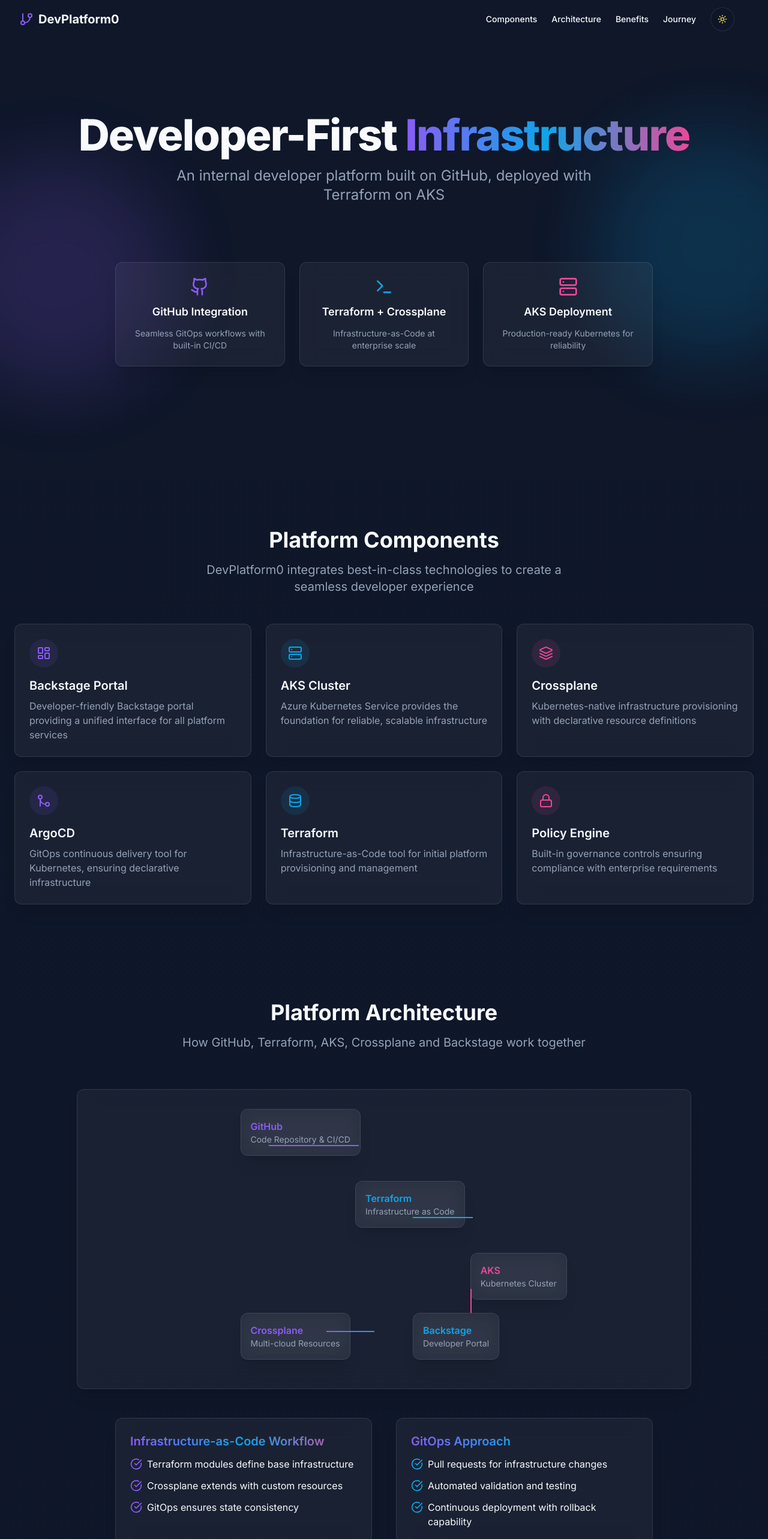
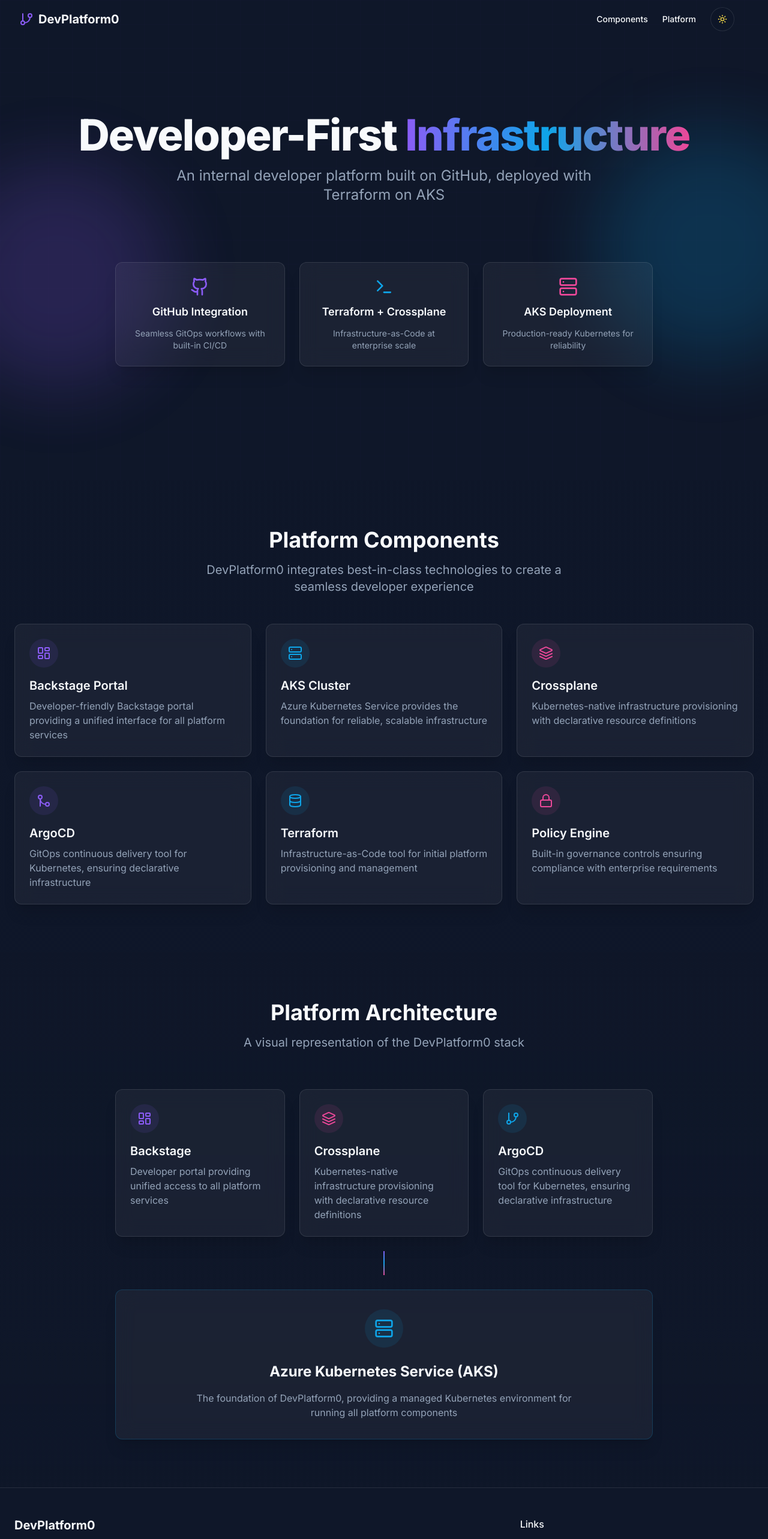
Before and after one commit to sanveld/cloud-builder-canvas, a React (Vite) app: page / in a window 1280 px wide. Shown: the top 2566 px of the page at 60% size. Built offline with nearby package versions, Linux system fonts and the light colour scheme.

Commit message:
Refactor: Simplify platform visualization
Remove journey, architecture, and benefits sections.
Replace with a block diagram showing AKS at the bottom, with ArgoCD, Crossplane, and Backstage on top.

```diff
--- /dev/null
+++ b/src/components/BlockVisualizer.tsx
@@ -0,0 +1,74 @@
+
+import { Server, GitBranch, Layers, LayoutDashboard } from "lucide-react";
+
+export function BlockVisualizer() {
+  return (
+    <section id="platform-blocks" className="py-20 relative">
+      <div className="absolute inset-0 bg-gradient-to-b from-background/10 to-deep-blue/30 opacity-50"></div>
+
+      <div className="container relative z-10 px-4 md:px-6">
+        <div className="text-center space-y-4 mb-16">
+          <h2 className="text-3xl md:text-4xl font-bold">
+            Platform Architecture
+          </h2>
+          <p className="text-xl text-muted-foreground max-w-2xl mx-auto">
+            A visual representation of the DevPlatform0 stack
+          </p>
+        </div>
+
+        <div className="flex flex-col items-center space-y-6 max-w-4xl mx-auto">
+          {/* Top level components */}
+          <div className="grid grid-cols-1 md:grid-cols-3 gap-6 w-full">
+            <div className="feature-item group transform hover:-translate-y-2 transition-all">
+              <div className="rounded-full w-12 h-12 bg-accent-purple/10 flex items-center justify-center mb-4">
+                <LayoutDashboard className="h-6 w-6 text-accent-purple" />
+              </div>
+              <h3 className="text-xl font-semibold mb-2">Backstage</h3>
+              <p className="text-muted-foreground">
+                Developer portal providing unified access to all platform services
+              </p>
+            </div>
+
+            <div className="feature-item group transform hover:-translate-y-2 transition-all">
+              <div className="rounded-full w-12 h-12 bg-accent-pink/10 flex items-center justify-center mb-4">
+                <Layers className="h-6 w-6 text-accent-pink" />
+              </div>
+              <h3 className="text-xl font-semibold mb-2">Crossplane</h3>
+              <p className="text-muted-foreground">
+                Kubernetes-native infrastructure provisioning with declarative resource definitions
+              </p>
+            </div>
+
+            <div className="feature-item group transform hover:-translate-y-2 transition-all">
+              <div className="rounded-full w-12 h-12 bg-accent-cyan/10 flex items-center justify-center mb-4">
+                <GitBranch className="h-6 w-6 text-accent-cyan" />
+              </div>
+              <h3 className="text-xl font-semibold mb-2">ArgoCD</h3>
+              <p className="text-muted-foreground">
+                GitOps continuous delivery tool for Kubernetes, ensuring declarative infrastructure
+              </p>
+            </div>
+          </div>
+
+          {/* Arrow connecting layers */}
+          <div className="h-10 flex items-center justify-center my-4">
+            <div className="h-full w-0.5 bg-gradient-to-b from-accent-purple via-accent-cyan to-accent-pink"></div>
+          </div>
+
+          {/* Foundation */}
+          <div className="w-full">
+            <div className="glass-card p-8 rounded-xl border border-accent-cyan/20 hover:border-accent-cyan/50 transition-all flex flex-col items-center gap-4 transform hover:-translate-y-1">
+              <div className="rounded-full w-16 h-16 bg-accent-cyan/10 flex items-center justify-center mb-2">
+                <Server className="h-8 w-8 text-accent-cyan" />
+              </div>
+              <h3 className="text-2xl font-bold">Azure Kubernetes Service (AKS)</h3>
+              <p className="text-center text-muted-foreground max-w-2xl">
+                The foundation of DevPlatform0, providing a managed Kubernetes environment for running all platform components
+              </p>
+            </div>
+          </div>
+        </div>
+      </div>
+    </section>
+  );
+}
--- a/src/components/Navbar.tsx
+++ b/src/components/Navbar.tsx
@@ -31,14 +31,8 @@ export function Navbar() {
           <a href="#components" className="text-sm font-medium transition-colors hover:text-accent-purple">
             Components
           </a>
-          <a href="#architecture" className="text-sm font-medium transition-colors hover:text-accent-purple">
-            Architecture
-          </a>
-          <a href="#benefits" className="text-sm font-medium transition-colors hover:text-accent-purple">
-            Benefits
-          </a>
-          <a href="#journey" className="text-sm font-medium transition-colors hover:text-accent-purple">
-            Journey
+          <a href="#platform-blocks" className="text-sm font-medium transition-colors hover:text-accent-purple">
+            Platform
           </a>
           <ThemeToggle />
         </nav>
--- a/src/pages/Index.tsx
+++ b/src/pages/Index.tsx
@@ -2,9 +2,7 @@
 import { Navbar } from "@/components/Navbar";
 import { Hero } from "@/components/Hero";
 import { Components } from "@/components/Components";
-import { Architecture } from "@/components/Architecture";
-import { Benefits } from "@/components/Benefits";
-import { Journey } from "@/components/Journey";
+import { BlockVisualizer } from "@/components/BlockVisualizer";
 import { Footer } from "@/components/Footer";
 
 const Index = () => {
@@ -13,9 +11,7 @@ const Index = () => {
       <Navbar />
       <Hero />
       <Components />
-      <Architecture />
-      <Benefits />
-      <Journey />
+      <BlockVisualizer />
       <Footer />
     </div>
   );
```
